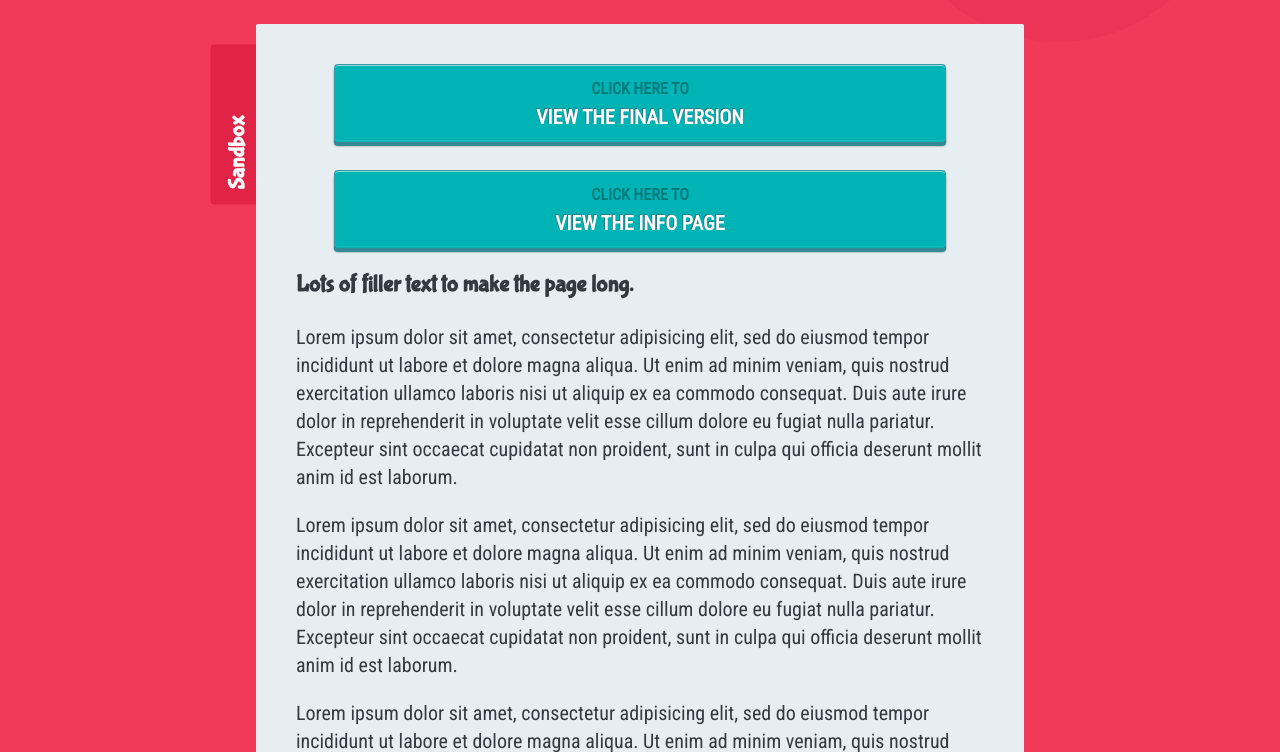
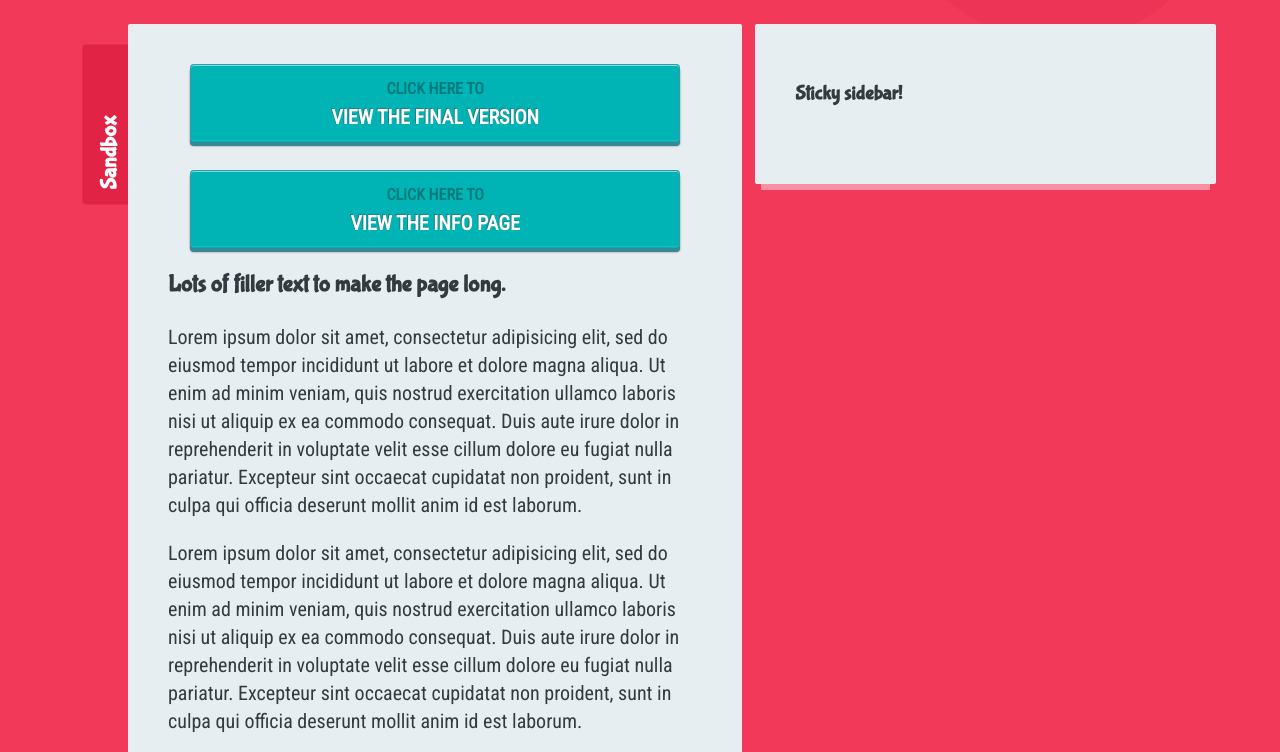
Before and after one commit to CachedaCodes/CSS3-in-30-days, a plain HTML site: page Day 15 - Sticky Sidebar/student.html in a window 1280 px wide. Shown: the part 316-1068 px from the top of the page. Drawn offline with Linux system fonts and the light colour scheme; a web font is replaced by a local one.

Commit message:
Styled Sticky Sidebar
Styled using fixed and floats

```diff
--- a/Day 15 - Sticky Sidebar/sandbox.css
+++ b/Day 15 - Sticky Sidebar/sandbox.css
@@ -1,5 +1,29 @@
-/* ========================================
+.sticky-sidebar-lesson {
+  width: 80%;
+  margin: 0 auto;
+}
 
-    CODE YOUR STYLES BELOW!
+.sticky-sidebar-lesson::after {
+  display: table;
+  content: "";
+  clear: both;
+}
 
-   ====================================== */
+.sticky-sidebar-lesson .sandbox {
+  width: 60%;
+  margin: 0 0 40px;
+  float: left;
+}
+
+.sticky-sidebar {
+  background: #e7eef1;
+  padding: 40px 40px 60px;
+  box-sizing: border-box;
+  border-radius: 2px;
+  box-shadow: 0 12px 0 -6px #fa90a3;
+
+  position: fixed;
+  right: 5%;
+  width: 36%;
+  float: right;
+}
```
